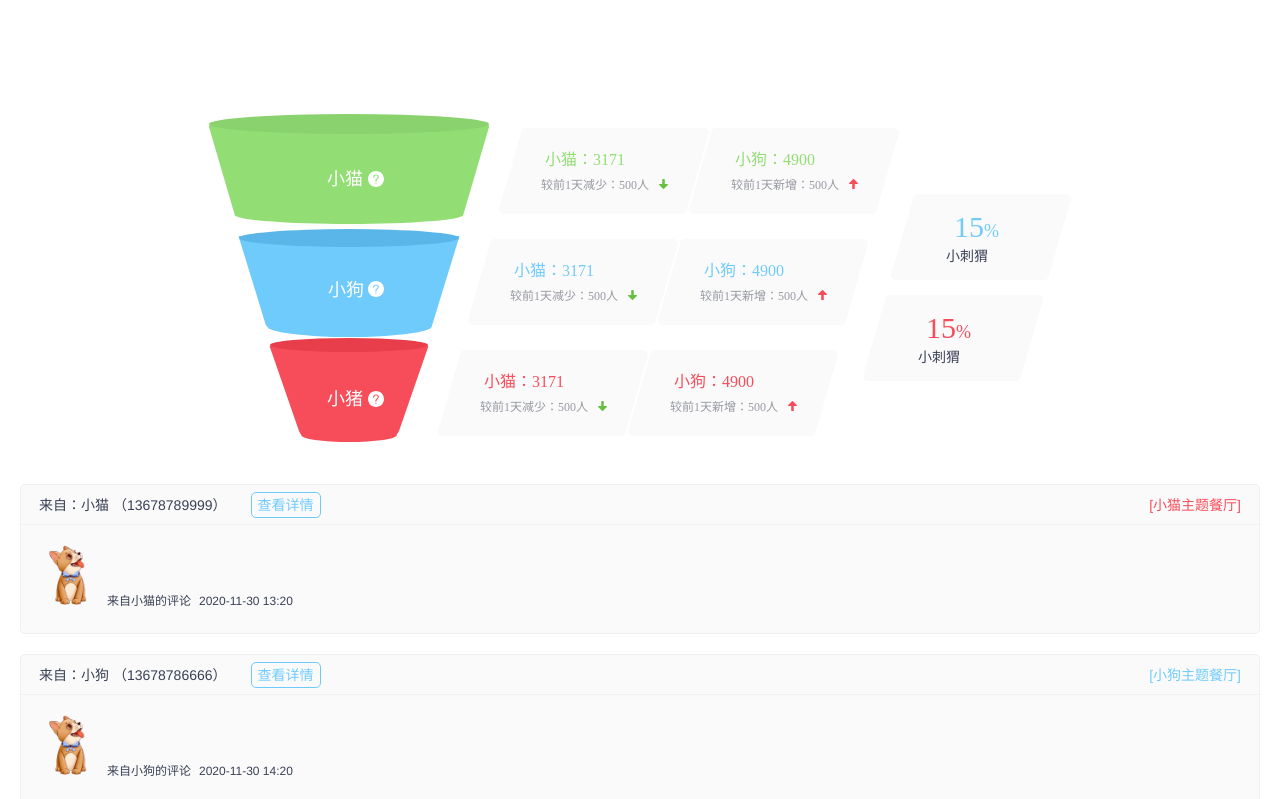
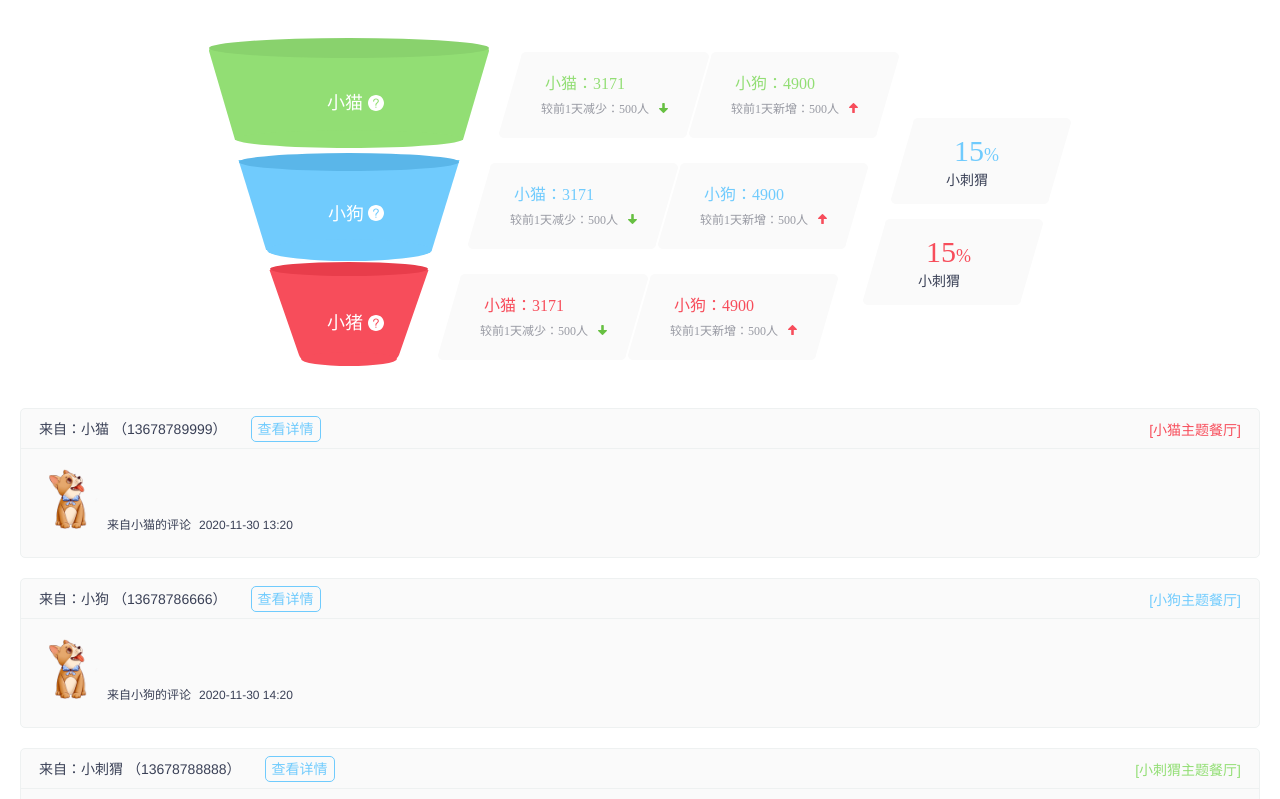
Before and after one commit to w-danboard/skeleton-test, a Vue app: page / in a window 1280 px wide. Shown: the top 799 px of the page. Built offline with nearby package versions, Linux system fonts and the light colour scheme.

Commit message:
style: 修改样式

```diff
--- a/src/App.vue
+++ b/src/App.vue
@@ -17,6 +17,5 @@ export default {
 <style scoped>
 #app {
   height: 100%;
-  padding-top: 76px;
 }
 </style>
--- a/src/styles/base.css
+++ b/src/styles/base.css
@@ -104,7 +104,10 @@ html, body {
 	margin: 0 10px;
 }
 .dc-evaluate-top .dc-troika{
-	right: 18px;
+  height: 22px;
+  line-height: initial;
+  top: 10px;
+  right: 18px;
 }
 .dc-evaluate-wrap ul li .dc-evaluate-top .dc-overall-evaluation{
 	margin-left: 24px;
```
